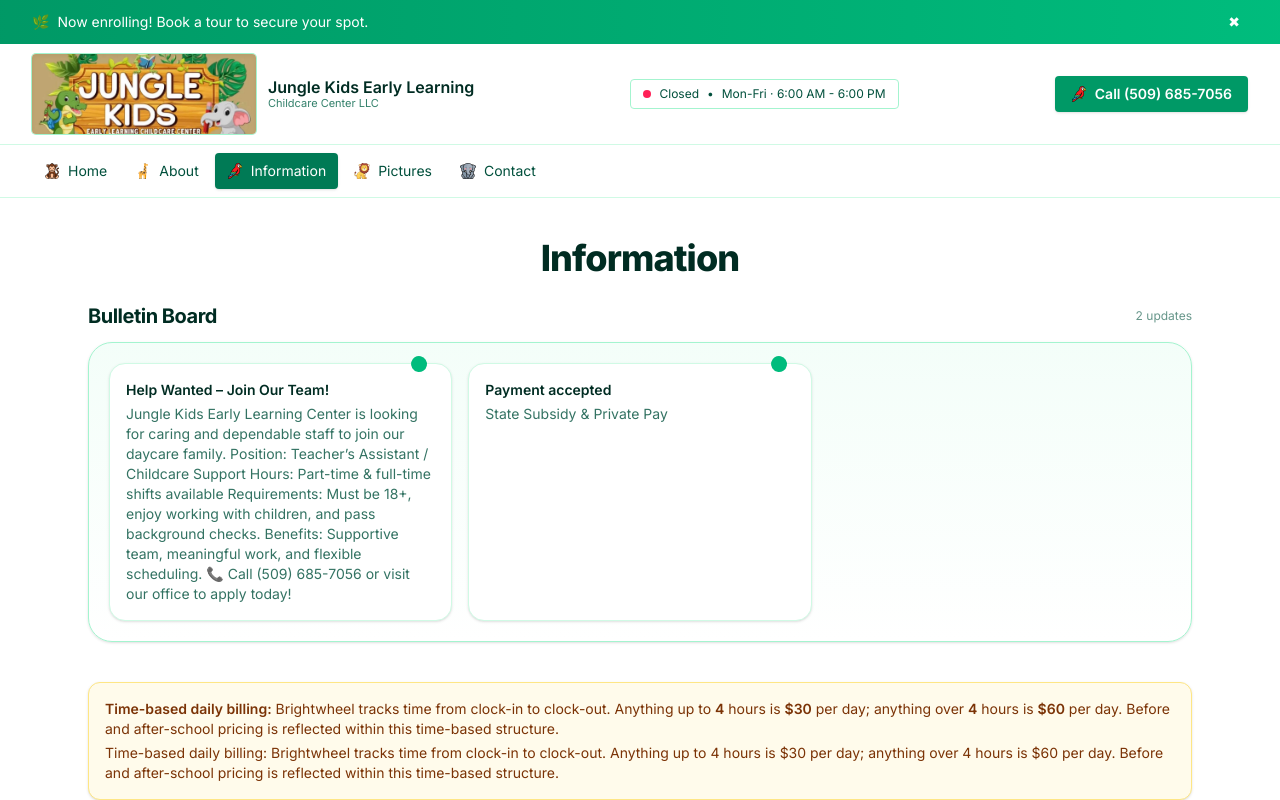
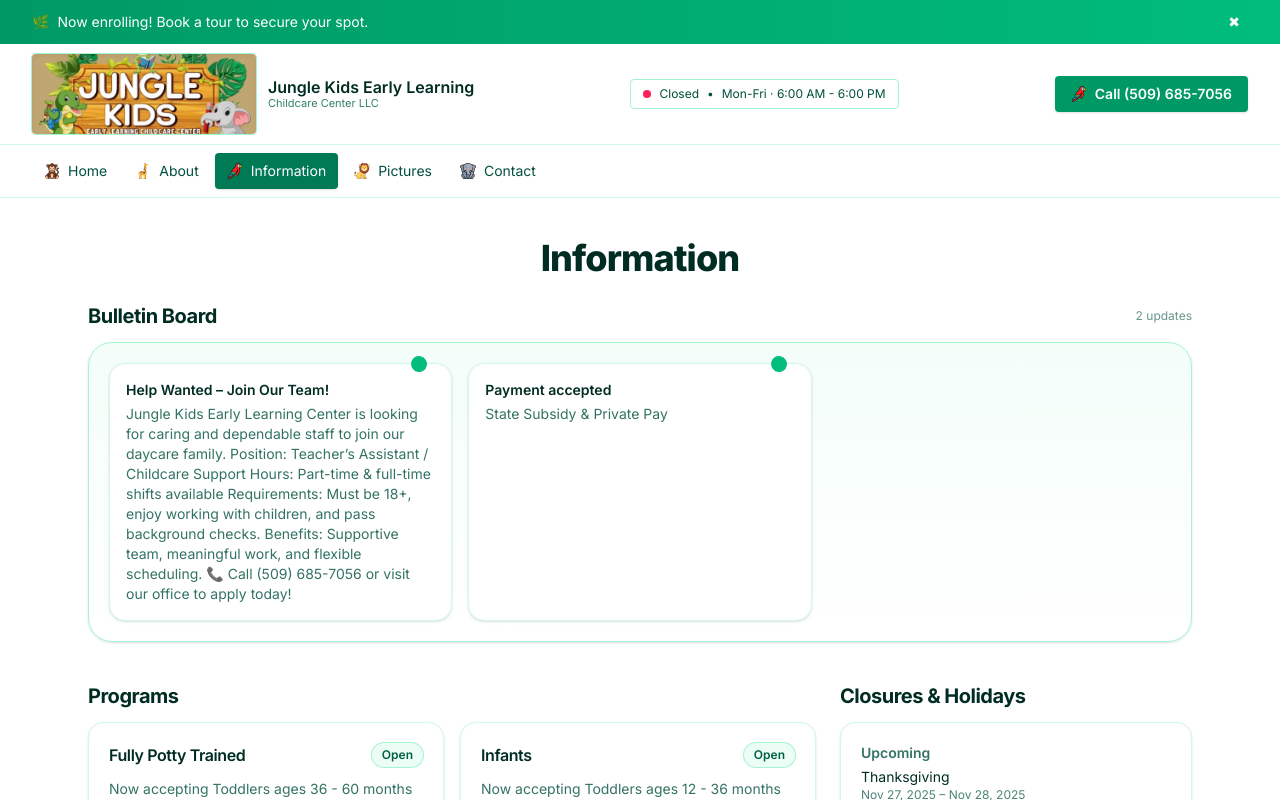
Before and after one commit to jredding43/daycarev2, a React (Vite) app: page /information in a window 1280 px wide. Shown: the top 800 px of the page. Built offline with nearby package versions, Linux system fonts and the light colour scheme.

Commit message:
Update Information page: billing disclaimer now CMS-driven

```diff
--- a/src/pages/Information.tsx
+++ b/src/pages/Information.tsx
@@ -25,6 +25,7 @@ type BillingSettings = {
   threshold_hours?: number;
   rate_under_or_equal?: number;
   rate_over?: number;
+  disclaimer?: string;
   notes?: string;
 };
 
@@ -68,6 +69,7 @@ const defaultBilling: Required<BillingSettings> = {
   threshold_hours: 4,
   rate_under_or_equal: 30,
   rate_over: 60,
+  disclaimer: "",
   notes: ""
 };
 const loadedBilling = Object.values(billingModules)[0] || {};
@@ -127,19 +129,11 @@ const Information: React.FC = () => {
       </section>
 
       {/* ===== Brightwheel Billing Disclaimer (CMS-driven) ===== */}
-      {billing.enabled && (
+      {billing.enabled && billing.disclaimer && (
         <section className="mb-6">
           <div className="rounded-xl border border-amber-200 bg-amber-50 p-4 text-sm text-amber-900 shadow-sm">
-            <p>
-              <span className="font-semibold">Time-based daily billing:</span> Brightwheel tracks time from
-              clock-in to clock-out. Anything up to{" "}
-              <span className="font-semibold">{billing.threshold_hours}</span> hours is{" "}
-              <span className="font-semibold">{fmtUSD(billing.rate_under_or_equal)}</span> per day; anything over{" "}
-              <span className="font-semibold">{billing.threshold_hours}</span> hours is{" "}
-              <span className="font-semibold">{fmtUSD(billing.rate_over)}</span> per day. Before and after-school
-              pricing is reflected within this time-based structure.
-            </p>
-            {billing.notes && <p className="mt-1">{billing.notes}</p>}
+            <p className="whitespace-pre-line">{billing.disclaimer}</p>
+            {billing.notes && <p className="mt-1 whitespace-pre-line">{billing.notes}</p>}
           </div>
         </section>
       )}
```
